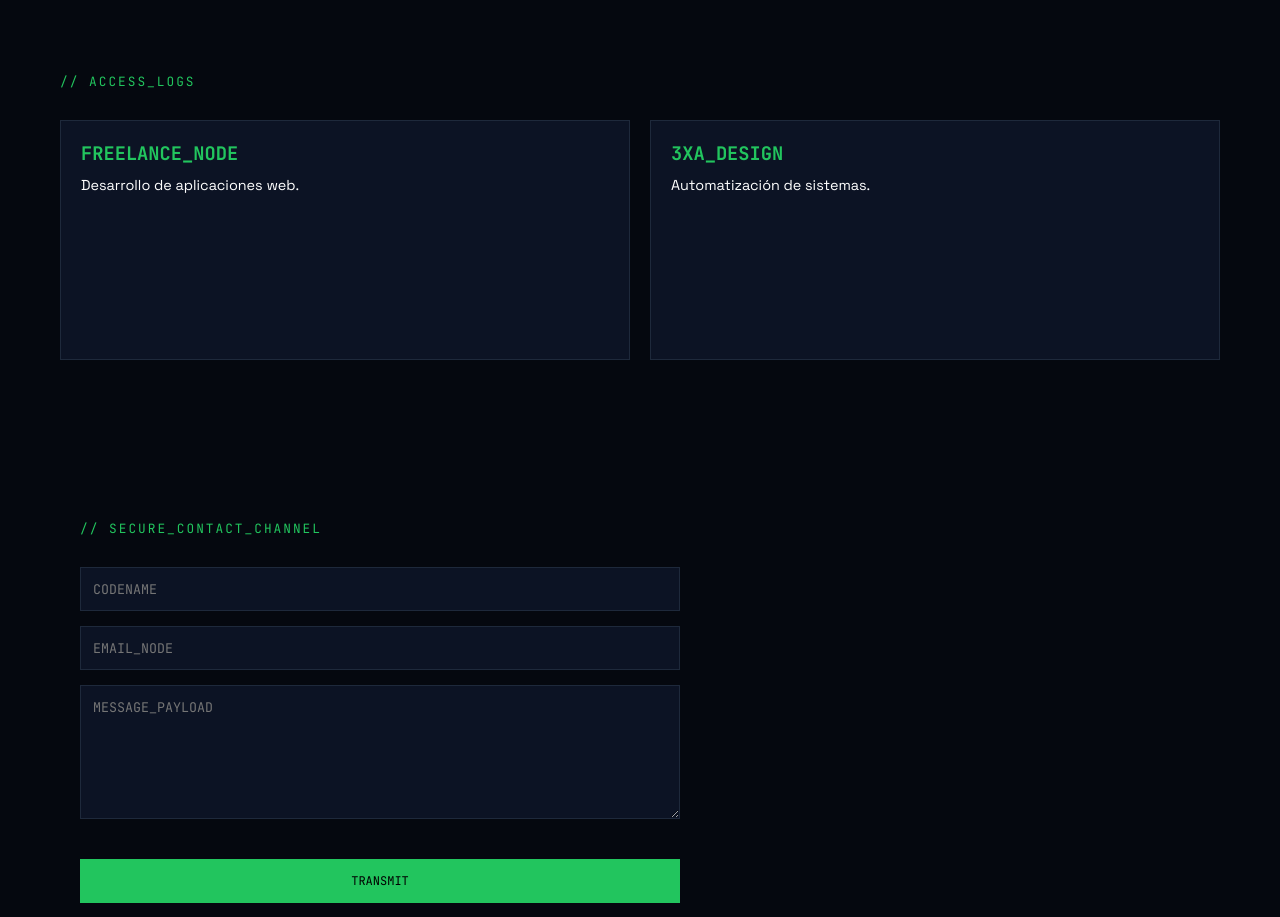
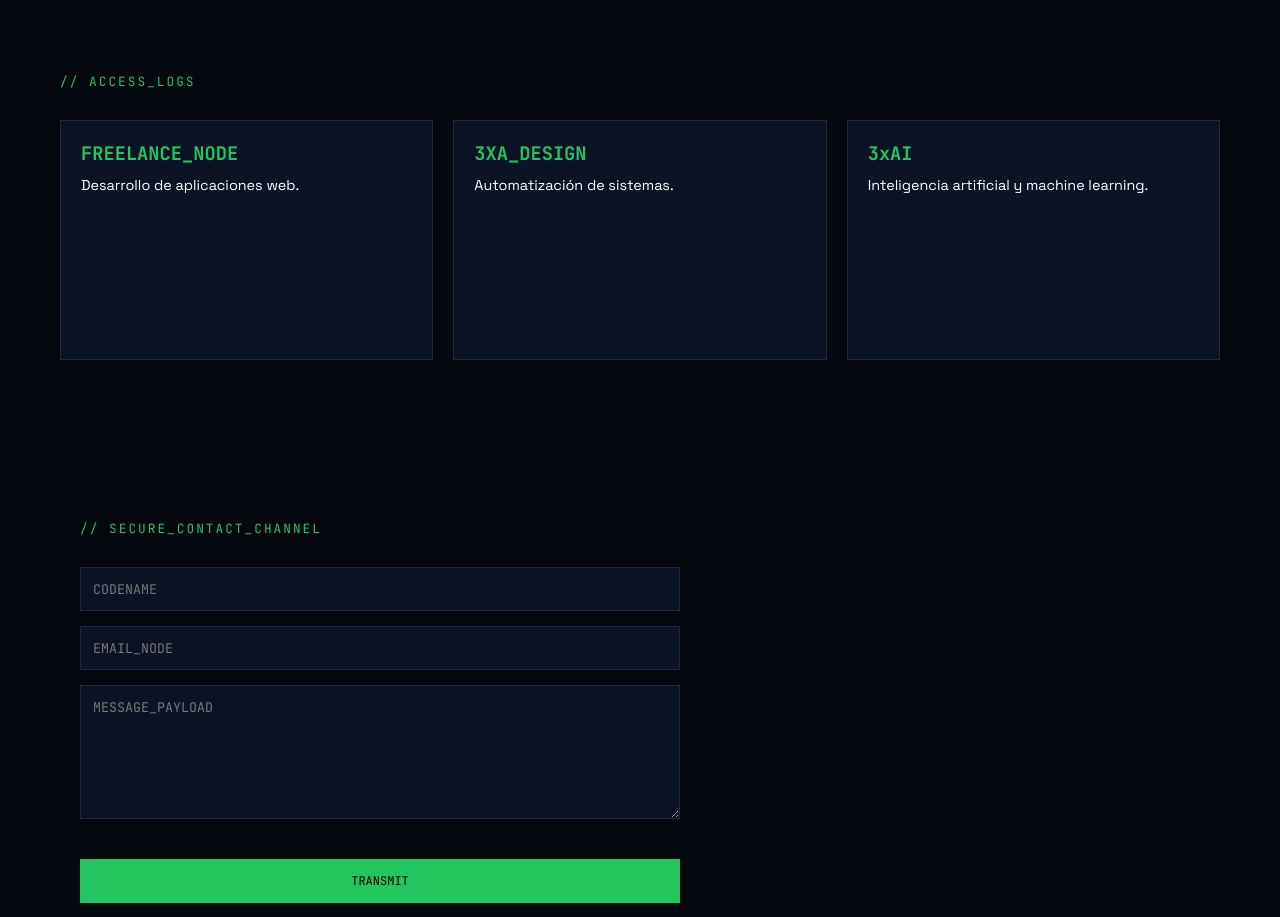
Before and after one commit to david123xz/MauricioGarcia, a plain HTML site: page index.html in a window 1280 px wide. Shown: the part 2260-3177 px from the top of the page. Drawn offline with Linux system fonts and the light colour scheme.

Commit message:
Update index.html

```diff
--- a/index.html
+++ b/index.html
@@ -168,6 +168,11 @@
         <p>Automatización de sistemas.</p>
       </div>
 
+      <div class="card">
+        <h3>3xAI</h3>
+        <p>Inteligencia artificial y machine learning.</p>
+      </div>
+
     </div>
   </section>
 
```
